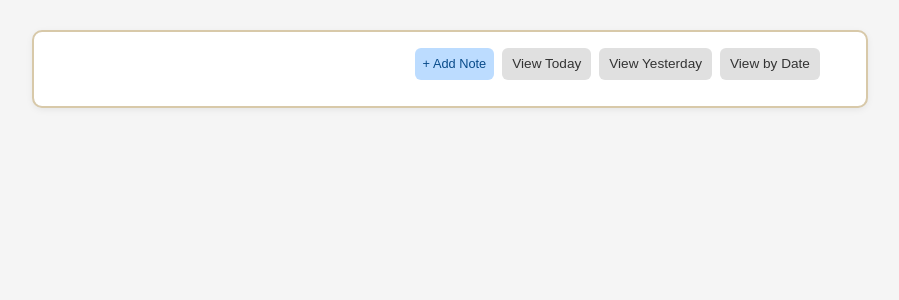
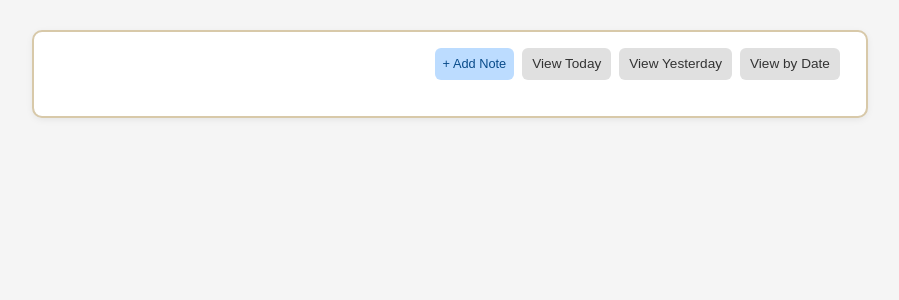
Before and after one commit to simonbg123/taskstack, a React (Vite) app: page / in a window 1280 px wide. Shown: the top 300 px of the page, without its empty margins (190-1089 px from the left). Built offline with nearby package versions, Linux system fonts and the light colour scheme.

Commit message:
UI improvements

```diff
--- a/src/App.css
+++ b/src/App.css
@@ -1,6 +1,7 @@
 /* src/styles/app.css */
-.app-container {
-  outline: 2px solid #d8c9a9 !important; /* #b0b7c3 */
+:root {
+  --app-padding: 16px;
+  --topbar-gap: 0.5rem; /* 8px */
 }
 
 body {
@@ -12,13 +13,14 @@ body {
 }
 
 .app-container {
-  width: 90%; /* fluid width relative to window */
-  max-width: 800px; /* cap so it doesn’t get huge */
+  outline: 2px solid #d8c9a9 !important; /* #b0b7c3 */
+  width: 90%;
+  max-width: 800px;
   margin: 2rem auto;
   background: #fff;
   border-radius: 8px;
   box-shadow: 0 2px 8px rgba(0, 0, 0, 0.1);
-  padding: 16px;
+  padding: var(--app-padding);
   display: flex;
   flex-direction: column;
   transition: width 0.3s ease;
@@ -26,9 +28,10 @@ body {
 
 .top-bar {
   display: flex;
-  justify-content: flex-end; /* or space-between if you prefer */
-  gap: 0.5rem; /* adds space between buttons */
-  margin-bottom: 10px;
+  justify-content: flex-end;
+  gap: var(--topbar-gap);
+  margin-bottom: 1.25rem;
+  margin-right: calc(-1 * (var(--app-padding) + var(--topbar-gap) / 2));
 }
 
 /* --- Normalize all top-bar buttons and date picker --- */
@@ -147,14 +150,20 @@ body {
 .task-card {
   display: flex;
   align-items: stretch;
-  border: 1px solid #ddd;
+  border: 1px solid #ccc;
   border-radius: 6px;
   margin-top: 6px;
   background: #fff;
   overflow: hidden; /* keeps delete strip aligned */
+  box-shadow: 0 1px 4px rgba(0, 0, 0, 0.08);
   transition:
     box-shadow 0.15s ease,
     transform 0.1s ease;
+}
+
+.task-card:hover {
+  transform: scale(1.005);
+  box-shadow: 0 2px 6px rgba(0, 0, 0, 0.12);
 }
 
 .drag-handle {
```
